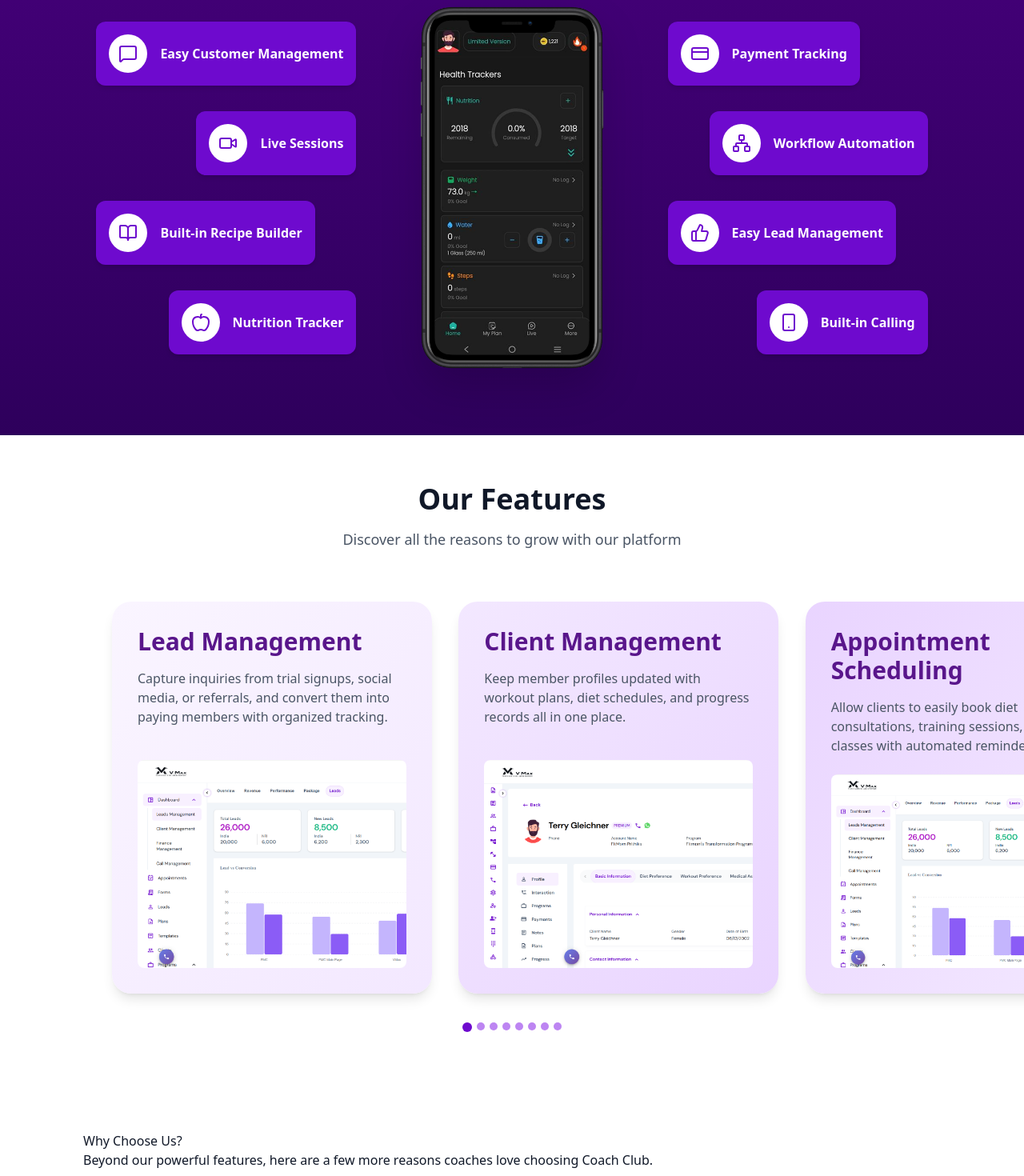
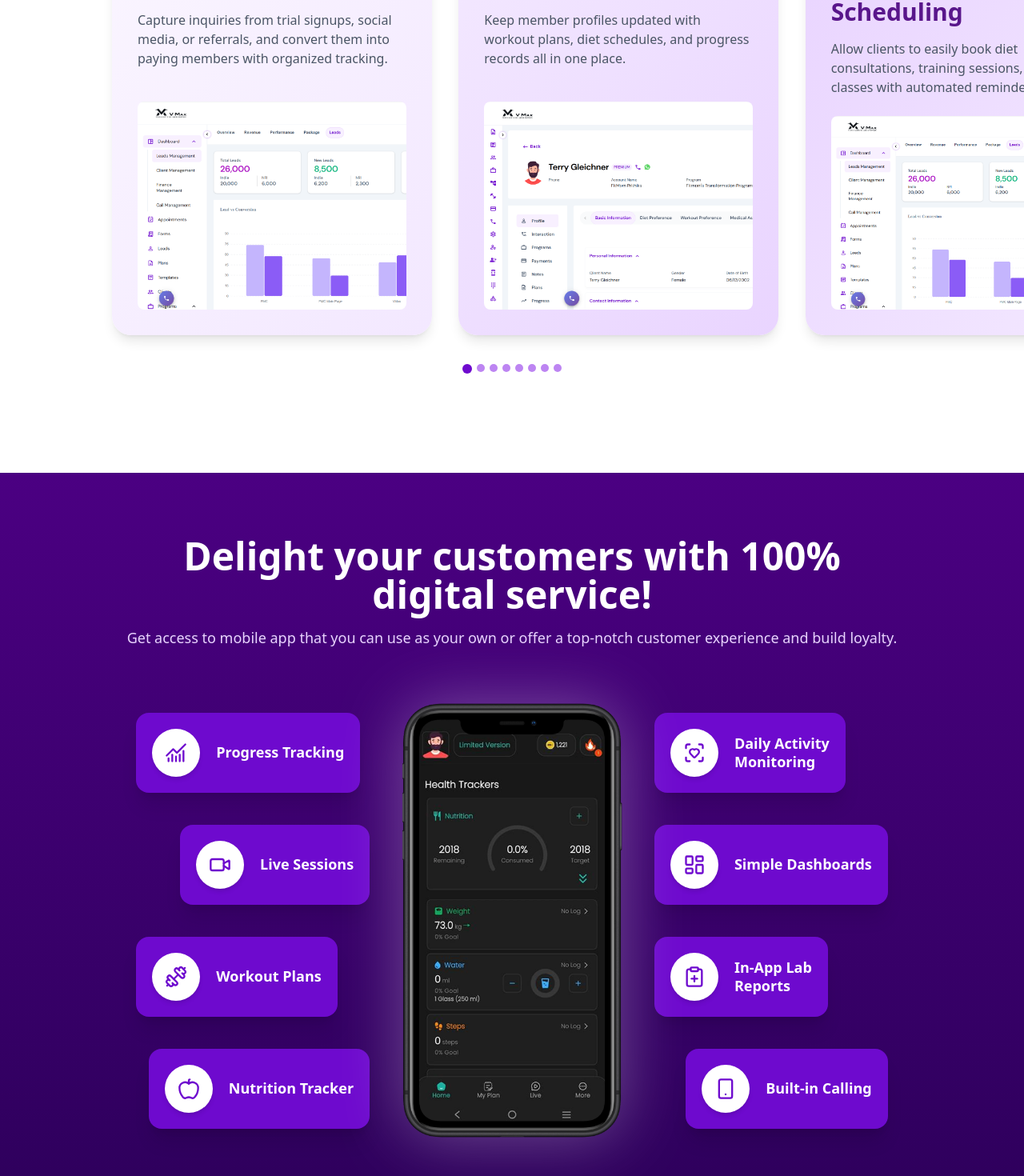
Before and after one commit to Suraj8517/react-crm-website, a React (Vite) app: page / in a window 1280 px wide. Shown: the part 3020-4490 px from the top of the page at 80% size. Built offline with nearby package versions, Linux system fonts and the light colour scheme.

Commit message:
Updated feature or design

```diff
--- a/src/Landingpage.jsx
+++ b/src/Landingpage.jsx
@@ -14,7 +14,7 @@ import SupportSection from "./components/SupportSection";
 import LogoSwipper from "./components/LogoSwipper";
 import MobileAppSection from "./components/MobileAppFeatureSection";
 import Business from "./components/BusinessGrowthSection" ;
-import FeatureSectionNew from "./components/NewFeatureSection"
+import WhyUsSection from "./components/NewFeatureSection"
 
 export default function Landingpages() {
   return (
@@ -24,9 +24,9 @@ export default function Landingpages() {
       <LogoSwipper/>
       <Business/>
       <DesktopFeature />
+      <SwipeFeaturesSection />
       <MobileAppSection/>
-      <SwipeFeaturesSection />
-      <FeatureSectionNew/>
+      <WhyUsSection/>
       <ForWhomSection />
       <SupportSection/>
       <CallToActionSection />
--- a/src/components/FeatureSectionDesktop.jsx
+++ b/src/components/FeatureSectionDesktop.jsx
@@ -3,7 +3,6 @@ import { MdManageAccounts } from 'react-icons/md';
 import { FaUsers } from "react-icons/fa6";
 import { AiFillSchedule } from "react-icons/ai";
 import { GiProgression } from "react-icons/gi";
-import logo from '../assets/Vmax Logo 2.png';
 import lead from '../assets/card-img-1.png';
 import client from '../assets/card-img-2.png';
 import appointment from '../assets/card-img-3.png';
--- a/src/components/ForWhomSection.jsx
+++ b/src/components/ForWhomSection.jsx
@@ -21,7 +21,7 @@ const ForWhomSection = () => {
       {/* Headings for mobile/tablet */}
       <div className="text-center mb-6 lg:hidden">
         <p className="uppercase tracking-wide text-purple-500 text-xl">
-          Who Is Coach360 For?
+          Who Is Coach Club For?
         </p>
         <h2 className="text-2xl sm:text-3xl font-bold text-gray-900 mt-2">
           Designed for Wellness Professionals Like You
@@ -51,14 +51,14 @@ const ForWhomSection = () => {
       {/* Right Side */}
       <div className="w-full lg:w-2/3 lg:ml-10 lg:mr-10 text-center lg:text-left relative z-10">
         <p className="uppercase tracking-wide text-purple-500 font-medium hidden lg:block">
-          Who Is Coach360 For?
+          Who Is Coach Club For?
         </p>
         <h2 className="hidden lg:block text-3xl sm:text-4xl font-bold text-gray-900 mt-2">
           Designed for Wellness Professionals Like You
         </h2>
 
         <p className="text-gray-600 mt-4">
-          <span className="font-bold text-purple-900">COACH360</span> is designed to support health and wellness professionals who want
+          <span className="font-bold text-purple-900">COACH CLUB</span> is designed to support health and wellness professionals who want
           to streamline their practice, engage clients more effectively, and
           grow their business with ease.
         </p>
--- a/src/components/MobileAppFeatureSection.jsx
+++ b/src/components/MobileAppFeatureSection.jsx
@@ -1,64 +1,75 @@
 import React from "react";
-import {CreditCard,
-  MessageSquare,
+import {
+  ScanHeart,
+  ChartNoAxesCombined,
   Video,
-  BookOpen,
+  Dumbbell,
   Apple,
-  Network,
-  ThumbsUp,
+  LayoutDashboard,
+  ClipboardPlus,
   Smartphone,
 } from "lucide-react";
 import mobileImg from "../assets/mockup.webp";
 
 export default function MobileAppSection() {
   const leftFeatures = [
-    { icon: MessageSquare, title: "Easy Customer Management" },
+    { icon: ChartNoAxesCombined, title: "Progress Tracking" },
     { icon: Video, title: "Live Sessions" },
-    { icon: BookOpen, title: "Built-in Recipe Builder" },
+    { icon: Dumbbell, title: "Workout Plans" },
     { icon: Apple, title: "Nutrition Tracker" },
   ];
 
   const rightFeatures = [
-    { icon: CreditCard, title: "Payment Tracking" },
-    { icon: Network, title: "Workflow Automation" },
-    { icon: ThumbsUp, title: "Easy Lead Management" },
+    { icon: ScanHeart, title: "Daily Activity Monitoring" },
+    { icon: LayoutDashboard, title: "Simple Dashboards" },
+    { icon: ClipboardPlus, title: "In-App Lab Reports" },
     { icon: Smartphone, title: "Built-in Calling" },
   ];
 
   const allFeatures = [...leftFeatures, ...rightFeatures];
 
+  const formatTitle = (title) => {
+    const words = title.split(" ");
+    if (words.length <= 2) return title;
+    return `${words[0]} ${words[1]}\n${words.slice(2).join(" ")}`;
+  };
+
   return (
-    <div className="bg-gradient-to-b from-[#4B0082] to-[#2E005C] py-20 px-4">
+    <div className="bg-gradient-to-b from-[#4B0082] to-[#2E005C] mt-16 py-20 px-4">
       <div className="max-w-7xl mx-auto flex flex-col items-center">
+
         {/* Heading */}
         <div className="text-center mb-16">
           <h1 className="text-4xl md:text-5xl font-bold text-white mb-4">
             Delight your customers with 100%<br /> digital service!
           </h1>
           <p className="text-purple-200 text-lg">
-            Get access to mobile apps that you can use as your own or offer a
+            Get access to mobile app that you can use as your own or offer a
             top-notch customer experience and build loyalty.
           </p>
         </div>
 
-        {/* Desktop Layout */}
+        {/* ==================== DESKTOP LAYOUT ==================== */}
         <div className="hidden lg:grid grid-cols-3 items-center gap-8">
-          {/* Left Column */}
-          <div className="flex flex-col gap-8">
+
+          {/* Left Column (Zig-Zag) */}
+          <div className="flex flex-col gap-10">
             {leftFeatures.map((feature, index) => {
               const Icon = feature.icon;
               return (
                 <div
-  key={index}
-  className={`bg-[#6E0ACE] hover:bg-[#8A2BE2] transition-all rounded-xl p-4 flex items-center gap-4 text-white shadow-md  ${
-    index === 0 || index === 2 ? "self-start" : "self-end"
-  }`}
->
-                  <div className="bg-white p-3 rounded-full">
-                    <Icon className="w-6 h-6 text-[#6E0ACE]" />
+                  key={index}
+                  className={`w-fit bg-[#6E0ACE] hover:bg-[#8A2BE2]
+                  transition-all rounded-2xl p-5 flex items-center gap-5
+                  text-white shadow-xl
+                  ${index === 0 || index === 2 ? "self-start" : "self-end"}`}
+                >
+                  <div className="bg-white p-4 rounded-full shadow-md">
+                    <Icon className="w-7 h-7 text-[#6E0ACE]" />
                   </div>
-                  <span className="font-semibold text-md">
-                    {feature.title}
+
+                  <span className="font-semibold text-lg whitespace-pre-line leading-tight">
+                    {formatTitle(feature.title)}
                   </span>
                 </div>
               );
@@ -70,26 +81,28 @@ export default function MobileAppSection() {
             <img
               src={mobileImg}
               alt="Mobile App Interface"
-              className="w-60 h-auto drop-shadow-2xl"
+              className="w-72 h-auto drop-shadow-[0_0_40px_rgba(255,255,255,0.3)]"
             />
           </div>
 
-          {/* Right Column */}
-          <div className="flex flex-col gap-8">
+          {/* Right Column (Zig-Zag) */}
+          <div className="flex flex-col gap-10">
             {rightFeatures.map((feature, index) => {
               const Icon = feature.icon;
               return (
-                 <div
-  key={index}
-  className={`bg-[#6E0ACE] hover:bg-[#8A2BE2] transition-all rounded-xl p-4 flex items-center gap-4 text-white shadow-md  ${
-    index === 0 || index === 2 ? "self-start" : "self-end"
-  }`}
->
-                  <div className="bg-white p-3 rounded-full">
-                    <Icon className="w-6 h-6 text-[#6E0ACE]" />
+                <div
+                  key={index}
+                  className={`w-fit bg-[#6E0ACE] hover:bg-[#8A2BE2]
+                  transition-all rounded-2xl p-5 flex items-center gap-5
+                  text-white shadow-xl
+                  ${index === 0 || index === 2 ? "self-start" : "self-end"}`}
+                >
+                  <div className="bg-white p-4 rounded-full shadow-md">
+                    <Icon className="w-7 h-7 text-[#6E0ACE]" />
                   </div>
-                  <span className="font-semibold text-md">
-                    {feature.title}
+
+                  <span className="font-semibold text-lg whitespace-pre-line leading-tight">
+                    {formatTitle(feature.title)}
                   </span>
                 </div>
               );
@@ -97,27 +110,32 @@ export default function MobileAppSection() {
           </div>
         </div>
 
-        {/* Mobile View */}
-        <div className="lg:hidden flex flex-col items-center gap-4 mt-10">
+        {/*MOBILE LAYOUT*/}
+        <div className="lg:hidden flex flex-col items-center gap-6 mt-4">
+
           <img
             src={mobileImg}
             alt="Mobile App"
             className="w-60 sm:w-72 mb-10 drop-shadow-xl"
           />
+
           {allFeatures.map((feature, index) => {
             const Icon = feature.icon;
-            const isOdd = (index + 1) % 2 !== 0;
+
             return (
               <div
                 key={index}
-                className={`bg-[#6E0ACE] hover:bg-[#8A2BE2] transition-all rounded-xl p-3 flex items-center gap-3 text-white w-full max-w-md ${
-                  isOdd ? "self-start" : "self-end"
-                }`}
+                className="w-full max-w-md bg-[#6E0ACE] hover:bg-[#8A2BE2]
+                transition-all rounded-2xl p-4 flex items-center gap-4
+                text-white shadow-lg"
               >
-                <div className="bg-white p-2 rounded-full">
-                  <Icon className="w-5 h-5 text-[#6E0ACE]" />
+                <div className="bg-white p-3 rounded-full">
+                  <Icon className="w-6 h-6 text-[#6E0ACE]" />
                 </div>
-                <span className="font-medium text-base">{feature.title}</span>
+
+                <span className="font-medium text-base whitespace-pre-line leading-tight">
+                  {formatTitle(feature.title)}
+                </span>
               </div>
             );
           })}
--- a/src/components/Navbar.jsx
+++ b/src/components/Navbar.jsx
@@ -1,5 +1,4 @@
 import React, { useState } from "react";
-import logo from "../assets/Vmax Logo 2.png";
 
 export default function Navbar() {
   const [menuOpen, setMenuOpen] = useState(false);
--- a/src/components/NewFeatureSection.jsx
+++ b/src/components/NewFeatureSection.jsx
@@ -4,11 +4,13 @@ import report from "../assets/diagonostic-report.jpg";
 import security from "../assets/security.jpg";
 import customersupport from "../assets/customer-support.webp";
 import freeresources from "../assets/free-resources.webp";
-import app from "../assets/mobile-app.webp";
+import mobileapp from "../assets/mobile-app.webp";
+import { motion } from "framer-motion";
 
 
 
-export default function WhySection() {
+
+export default function WhyUsSection() {
   const block1 = {
     leftVertical: {
       title: "Integrations",
@@ -45,7 +47,7 @@ export default function WhySection() {
       title: "Branded Apps",
       description:
         "Deliver your coaching experience through a beautifully branded mobile app that reflects your identity at every touchpoint. Enjoy personalized dashboards, tailored features, and a smooth interface designed to enhance client engagement. All of this comes ready-to-use—no coding, configuration, or technical setup required—so you can focus entirely on coaching while offering a professional, high-quality mobile experience.",
-      image: app,
+      image: mobileapp,
       type: "vertical",
     },
     leftBottom: {
@@ -58,15 +60,27 @@ export default function WhySection() {
   };
 
   return (
-    <section className="px-6 md:px-26 py-16 max-w-7xl mx-auto space-y-20">
-        <div>
-            <h1>
+    <section className="px-6 md:px-26 py-26 max-w-7xl mx-auto space-y-20">
+        <div className="text-center mb-16">
+                  <motion.h2
+                    className="text-3xl sm:text-4xl font-extrabold text-gray-900"
+                    initial={{ opacity: 0, y: 30 }}
+                    whileInView={{ opacity: 1, y: 0 }}
+                    transition={{ duration: 0.6 }}
+                    viewport={{ once: true }}
+                  >
                 Why Choose Us?
-            </h1>
-            <p>
+                  </motion.h2>
+                  <motion.p
+                    className="mt-4 text-lg text-gray-600"
+                    initial={{ opacity: 0, y: 20 }}
+                    whileInView={{ opacity: 1, y: 0 }}
+                    transition={{ duration: 0.6, delay: 0.2 }}
+                    viewport={{ once: true }}
+                  >
                 Beyond our powerful features, here are a few more reasons coaches love choosing Coach Club.
-            </p>
-        </div>
+                  </motion.p>
+                </div>
       {/* BLOCK 1 */}
       <div className="grid grid-cols-1 md:grid-cols-2 gap-8">
         {/* LEFT — VERTICAL */}
@@ -107,7 +121,7 @@ function FeatureCard({ data }) {
         hover:border-purple-500
 
         /* MOBILE = ALWAYS VERTICAL */
-        flex flex-col
+        flex flex-col min-h-[320px]
 
         /* DESKTOP LOGIC */
         md:${isVertical ? "flex-col h-full" : "flex-row items-center justify-between"}
--- a/src/data/features.jsx
+++ b/src/data/features.jsx
@@ -11,7 +11,6 @@ import payments from "../assets/Payments -_ List of Payments 5.jpg";
 import client_progress from "../assets/Clients -_ Progress -_ Progress Images.jpg";
 import workflow from "../assets/Workflow.jpg";
 import engage from "../assets/interactions.png";
-import logo from "../assets/Vmax Logo 2.png";
 import finance from "../assets/finance.png";
 const features = [
   {
@@ -66,7 +65,7 @@ const features = [
   {
     title: "Finance Management",
     shortTitle: "Finance",
-    desc: "Easily manage revenues, expenses, and memberships with clear financial reports and insights for better decision making.",
+    desc: "Easily manage revenues and payment with clear financial reports and insights for better decision making.",
     img: finance,
     icon: <MdPayments />,
   },
```
Also changed, not shown: src/assets/Vmax Logo 2.png (deleted).
